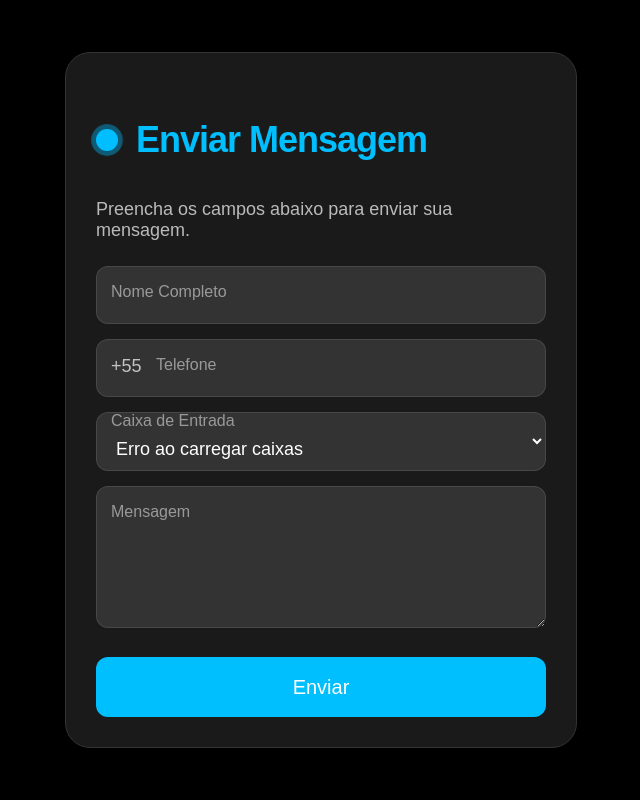
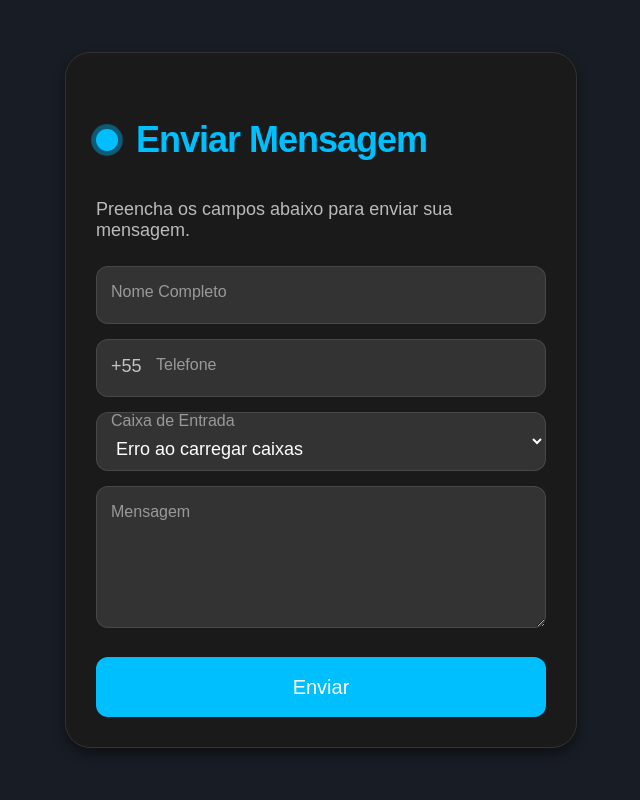
Before and after one commit to juniorsereno/Nova-Mensagem-Chatwoot, a Flask app: page / in a window 1280 px wide. Shown: the whole page, without its empty margins (319-959 px from the left). Run offline with Flask 2, Linux system fonts and the light colour scheme.

Commit message:
Update style.css

```diff
--- a/static/style.css
+++ b/static/style.css
@@ -1,7 +1,7 @@
 /* From Uiverse.io by ammarsaa - Modified for centering */
 /* Add styles for the body to make the background black */
 body {
-  background-color: #000000;
+  background-color: #181c24;
   margin: 0;
   padding: 0;
   display: flex;
```
